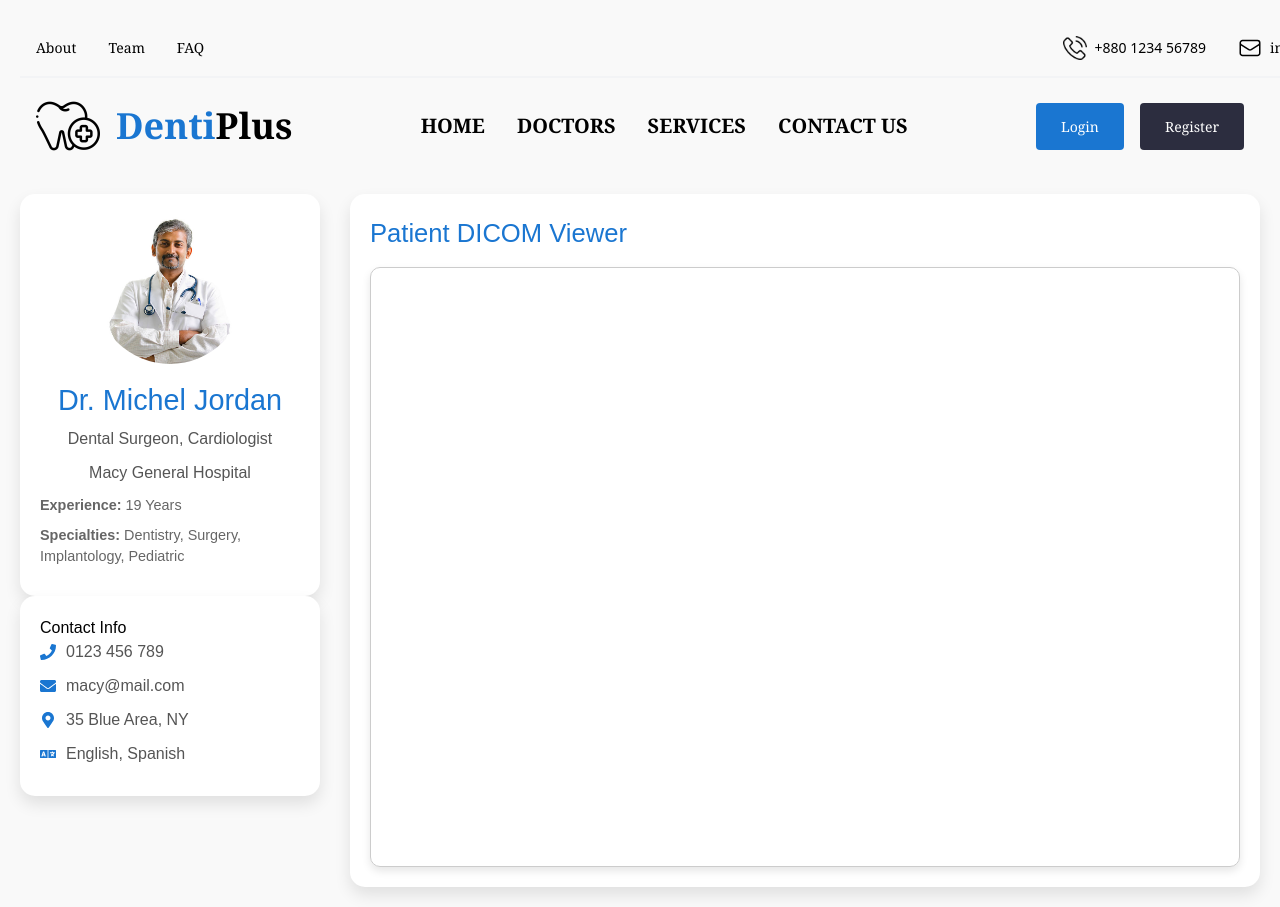
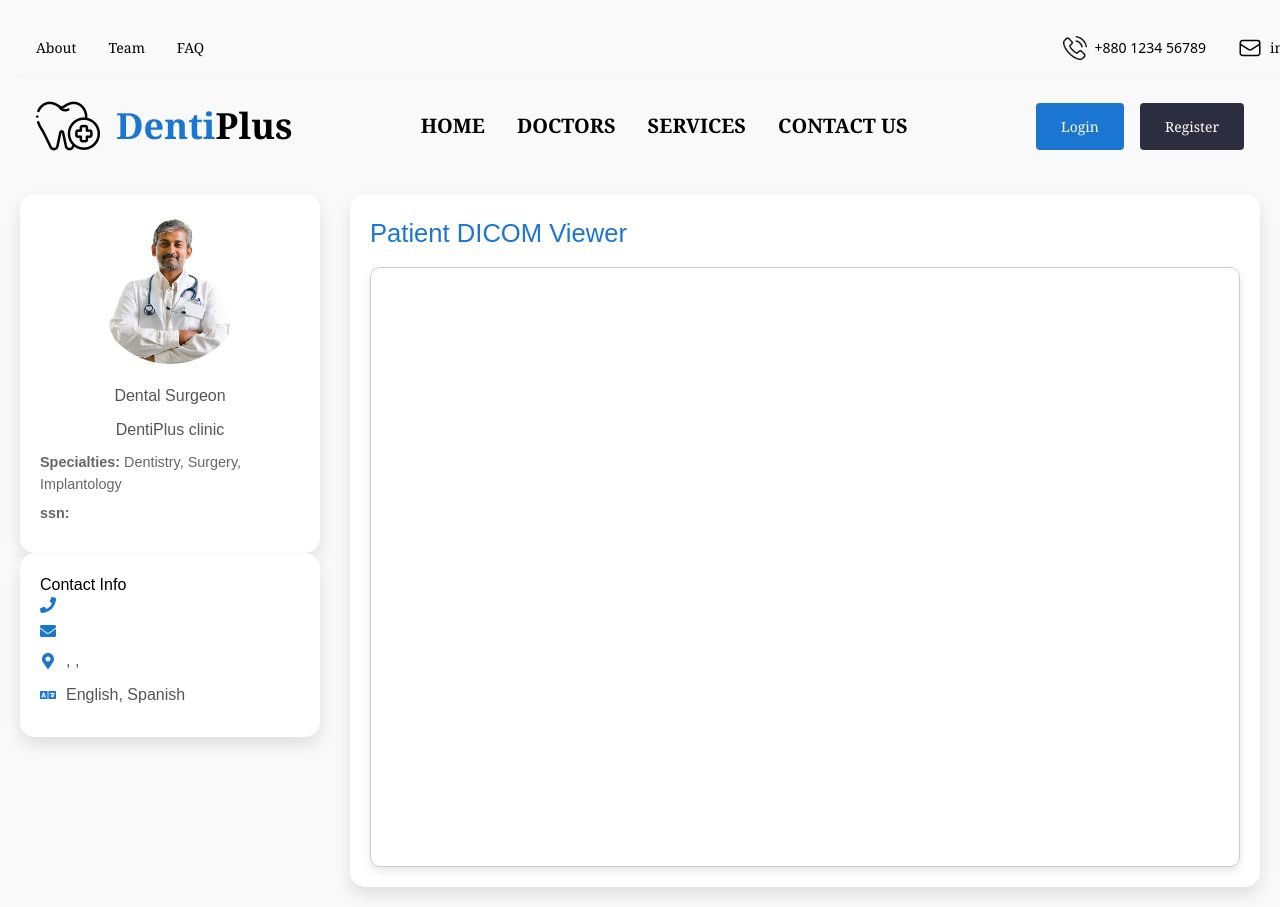
Before and after one commit to YoussefHassanien/dental-clinic-system, a React (Vite) app in the folder frontend/: page /doctor-profile in a window 1280 px wide. Shown: the top 907 px of the page. Built offline with nearby package versions, Linux system fonts and the light colour scheme.

Commit message:
integration front and back in the doctor profile

```diff
--- a/frontend/src/Pages/DoctorProfile/doctorsProfile.tsx
+++ b/frontend/src/Pages/DoctorProfile/doctorsProfile.tsx
@@ -1,4 +1,4 @@
-import React from "react";
+import React, { useEffect, useState } from "react";
 import Navbar from "../../Common/Components/Navbar/navbar";
 import SubNavbar from "../../Common/Components/Sub-Navbar/subNavbar";
 import styles from "./doctorProfilePage.module.css";
@@ -12,18 +12,24 @@ import {
 
 const DoctorProfilePage: React.FC = () => {
   const doctor = {
-    name: "Dr. Michel Jordan",
-    specialization: "Dental Surgeon, Cardiologist",
-    hospital: "Macy General Hospital",
+    specialization: "Dental Surgeon",
+    hospital: "DentiPlus clinic",
     experience: "19 Years",
     languages: ["English", "Spanish"],
     types: "Surgeon",
-    specialties: ["Dentistry", "Surgery", "Implantology", "Pediatric"],
+    specialties: ["Dentistry", "Surgery", "Implantology"],
     image: doctorImage,
-    email: "macy@mail.com",
-    phone: "0123 456 789",
-    address: "35 Blue Area, NY",
   };
+
+  const[doctorData,setdoctorData]=useState({})
+  useEffect(()=>{
+   let data= localStorage.getItem("DoctorData")
+   if (data){
+   console.log(JSON.parse(data).fName)
+
+   setdoctorData(JSON.parse(data))
+   }
+  }, [] )
 
   return (
     <div className={styles.pageContainer}>
@@ -38,16 +44,18 @@ const DoctorProfilePage: React.FC = () => {
               alt={doctor.name}
               className={styles.doctorImage}
             />
-            <h2 className={styles.doctorName}>{doctor.name}</h2>
+            <h2 className={styles.doctorName}>{doctorData.fName} {doctorData.lName}</h2>
             <p className={styles.specialization}>{doctor.specialization}</p>
             <p className={styles.hospital}>{doctor.hospital}</p>
             <div className={styles.details}>
-              <p>
-                <strong>Experience:</strong> {doctor.experience}
-              </p>
+
               <p>
                 <strong>Specialties:</strong> {doctor.specialties.join(", ")}
               </p>
+              <p>
+                <strong>ssn:</strong> {doctorData.ssn}
+              </p>
+
             </div>
           </div>
 
@@ -56,15 +64,15 @@ const DoctorProfilePage: React.FC = () => {
             <h3>Contact Info</h3>
             <div className={styles.contactItem}>
               <FaPhone />
-              <p>{doctor.phone}</p>
+              <p>{doctorData.phone}</p>
             </div>
             <div className={styles.contactItem}>
               <FaEnvelope />
-              <p>{doctor.email}</p>
+              <p>{doctorData.email}</p>
             </div>
             <div className={styles.contactItem}>
               <FaMapMarkerAlt />
-              <p>{doctor.address}</p>
+              <p>{doctorData.district}, {doctorData.gov}, {doctorData.city}</p>
             </div>
             <div className={styles.contactItem}>
               <FaLanguage />
--- a/frontend/src/Pages/Login/services.ts
+++ b/frontend/src/Pages/Login/services.ts
@@ -21,7 +21,17 @@ export const handleLogin = async (
       throw new Error("Login failed");
     }
     // Handle successful login
-    navigate("/");
+    const data=await response.json()
+    console.log(data)
+    localStorage.setItem("token", data.token)
+    localStorage.setItem("DoctorData", JSON.stringify(data.data))
+    if (data.role === "patient"){
+      navigate("/patient")
+    }
+    else{
+      navigate("/doctor-profile")
+    }
+
   } catch {
     setIsErrorVisible(true);
   }
```
Also changed, not shown: 1 other file (tests, documents, lock files or other folders).
